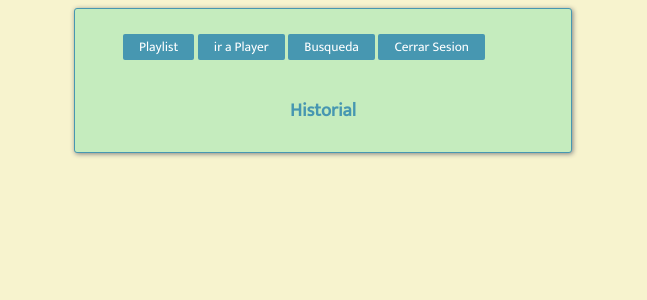
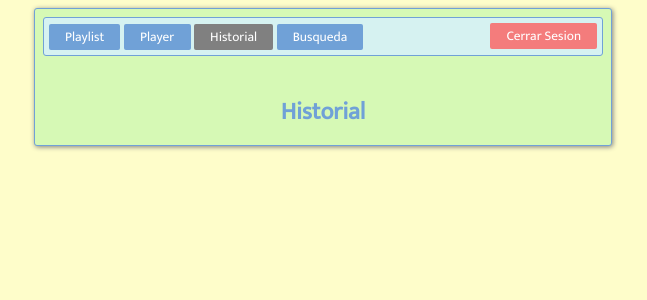
Before and after one commit to sebarocks/radio-cittsb, a Flask app: page /historial in a window 1280 px wide. Shown: the top 300 px of the page, without its empty margins (317-964 px from the left). Run offline with Flask 2, Linux system fonts and the light colour scheme; data that the repository does not hold is empty; parts of the project's set-up code (start-up, migrations or seed data) failed here and were passed over; some libraries are stand-ins or nearby versions.

Commit message:
Hermoseo css

```diff
--- a/main.py
+++ b/main.py
@@ -90,8 +90,9 @@ def currentState():
     return Player.query.first()
 
 def savePlayer(vid):
-    currentState().video_id= Video.query.filter_by(videoid=vid).first()
-    currentState().video_time = 0
+    player_now = currentState()
+    player_now.video_id= Video.query.filter_by(videoid=vid).first().videoid
+    player_now.video_time = 0
     db.session.commit()
 
 def detalle(vidID): #que pasa si es 404?
@@ -107,7 +108,7 @@ def agregarVideo(user,videoID):
 
     det = detalle(videoID)
     titulo = det['snippet']['title']
-    miniatura = det['snippet']['thumbnails']['high']['url']
+    miniatura = det['snippet']['thumbnails']['default']['url']
 
     user_actual = User.query.filter_by(username=user).first()
 
@@ -123,7 +124,7 @@ def revivir(user, vIdDb):
     muerto = Video.query.filter_by(id=vIdDb).first()
     det = detalle(muerto.videoid)
     r_titulo = det['snippet']['title']
-    r_thumb = det['snippet']['thumbnails']['high']['url']
+    r_thumb = det['snippet']['thumbnails']['default']['url']
     renacido = Video(videoid=muerto.videoid, title=r_titulo, thumbnail=r_thumb,activo=True)
     db.session.add(renacido)
     db.session.commit()
@@ -165,7 +166,7 @@ user_autoplay = getAutoplayUser()
 if Player.query.first() is None:
     id_inicial ='-oCPAO3bp4Q'
     det = detalle(id_inicial)
-    vid_inicial = Video(videoid=id_inicial,title=det['snippet']['title'], thumbnail = det['snippet']['thumbnails']['high']['url'], user=user_autoplay, activo=True)
+    vid_inicial = Video(videoid=id_inicial,title=det['snippet']['title'], thumbnail = det['snippet']['thumbnails']['default']['url'], user=user_autoplay, activo=True)
     playerState = Player(video=vid_inicial, video_time='0')
 
     db.session.add(vid_inicial)
@@ -210,7 +211,7 @@ def details():
     iddetalle=request.args['vid']
     det = detalle(iddetalle)
     r_titulo = det['snippet']['title']
-    r_thumb = det['snippet']['thumbnails']['high']['url']
+    r_thumb = det['snippet']['thumbnails']['default']['url']
     return jsonify(dict(titulo=r_titulo,miniatura=r_thumb))
 
 @app.route('/search')
--- a/static/css/style.css
+++ b/static/css/style.css
@@ -4,10 +4,10 @@
 
 .container {
     width: 100%;
-    max-width: 30em;
+    max-width: 35em;
     margin: auto;
-    background-color: #c5ecbe;
-    border: 1px solid #4797b1;
+    background-color: #d6f9b5;
+    border: 1px solid #70a1d7;
     border-radius: 3px;
     box-shadow: 1px 1px 5px grey;
     height: 100%;
@@ -28,24 +28,24 @@ table {
 
 tr {
     margin: 0.3em;
-    border: 1px solid #4797b1;
-    background-color: #c8e6f5;
+    border: 1px solid #70a1d7;
+    background-color: #d6f2f1;
 }
 
 td {
     padding: 0em 1em 0em;
-    border: 0.5px solid #4797b1
+    border: 0.5px solid #70a1d7
 }
 
 fieldset {
-    background-color: #c8e6f5;
-    border: 1px solid #4797b1;
+    background-color: #d6f2f1;
+    border: 1px solid #70a1d7;
 }
 
 body {
     font-family: 'Mukta', sans-serif;
-    color: #4797b1;
-    background-color: #f7f3ce;
+    color: #70a1d7;
+    background-color: #fefdca;
 }
 
 td.msg-user {
@@ -68,9 +68,13 @@ img.thumb {
 input.message {
     min-width: 10em;
     width: 80%;
-    border: 0.5px solid #4797b1;
+    border: 0.5px solid #70a1d7;
 }
 
+h2 {
+    text-align: center;
+    margin-bottom: 5px;
+}
 
 .btn {
     font-family: 'Mukta', sans-serif;
@@ -80,16 +84,16 @@ input.message {
     border-radius: 2px;
     border: none;
     margin: auto;
-    background-color: #4797b1;
+    background-color: #70a1d7;
     color: white;
 }
 
 .btn:enabled {
-    background-color: #4797b1;
+    background-color: #70a1d7;
 }
 
 .btn:enabled:active {
-    background-color: #c8e6f5;
+    background-color: #a5dee5;
 }
 
 .btn:disabled {
@@ -103,7 +107,12 @@ input.message {
 }
 
 .navbar > ul {
+    margin: 0;
     list-style: none;
+    background-color: #d6f2f1;
+    padding: 5px;
+    border-radius: 3px;
+    border: 1px solid #70a1d7;
 }
 
 .navbar > ul > li {
@@ -116,7 +125,6 @@ p {
 }
 
 p.tituloVid {
-    font-size: large;
     line-height: 1.2em;
     margin-bottom: 0.5em;
 }
@@ -124,3 +132,8 @@ p.tituloVid {
 p.autorVid {
     font-size: smaller;
 }
+
+#go-logout{
+    background-color: #f47c7c;
+    float: right;
+}
--- a/static/js/buscador.js
+++ b/static/js/buscador.js
@@ -6,7 +6,7 @@ if (!user_name) {
     window.location = '/'
 }
 
-var tempResults = new Array();
+var tempResults = [];
 
 function generarTr(v_id, srcThumb, title, autor) {
     let newTr = document.createElement('tr');
@@ -28,6 +28,7 @@ function generarTr(v_id, srcThumb, title, autor) {
 
     let addTd = document.createElement('td');
     let addBtn = document.createElement('button');
+    addBtn.setAttribute('type','button');
     addBtn.className='btn';
     addBtn.textContent = 'Agregar Video';
     addBtn.onclick = agregarVideo;
--- a/templates/historial.html
+++ b/templates/historial.html
@@ -1,5 +1,6 @@
 <!DOCTYPE html>
 <html lang="en">
+
 <head>
     <meta charset="UTF-8">
     <meta name="viewport" content="width=device-width, initial-scale=1.0">
@@ -7,21 +8,25 @@
     <title>Radio Cittsb - Historial</title>
     <link rel="stylesheet" href="static/css/style.css">
 </head>
+
 <body>
     <div class="container">
 
         <div class="navbar">
             <ul>
                 <li><button class="btn" id="go-session"><a href="/">Playlist</a></button></li>
-                <li><button class="btn" id="go-search"><a href="/player">ir a Player</a></button></li>
+                <li><button class="btn" id="go-search"><a href="/player">Player</a></button></li>
+                <li><button disabled="true" class="btn" id="go-historial"><a href="/historial">Historial</a></button></li>
                 <li><button class="btn" id="go-search"><a href="/search">Busqueda</a></button></li>
-                <li><button class="btn" id="go-logout">Cerrar Sesion</button></li>
+                <li><button class="btn right" id="go-logout">Cerrar Sesion</button></li>
             </ul>
         </div>
 
         <div class="row">
             <table class="mensajes">
-                <caption><h3>Historial</h3></caption>
+                <caption>
+                    <h2>Historial</h2>
+                </caption>
                 {% for video in videos %}
                 <tr id="v_{{video.id}}">
                     <td class="msg-user"> {{ video.user.username }}:</td>
@@ -36,4 +41,5 @@
     <script src="https://cdnjs.cloudflare.com/ajax/libs/socket.io/1.7.3/socket.io.min.js"></script>
     <script src="/static/js/historial.js"></script>
 </body>
+
 </html>
--- a/templates/index.html
+++ b/templates/index.html
@@ -15,10 +15,11 @@
 
         <div class="navbar">
             <ul>
-                <li><button class="btn" id="go-search"><a href="/player">ir a Player</a></button></li>
+                <li><button disabled="true" class="btn" id="go-session">Playlist</button></li>
+                <li><button class="btn" id="go-search"><a href="/player">Player</a></button></li>
                 <li><button class="btn" id="go-historial"><a href="/historial">Historial</a></button></li>
                 <li><button class="btn" id="go-search"><a href="/search">Busqueda</a></button></li>
-                <li><button class="btn" id="go-logout">Cerrar Sesion</button></li>
+                <li><button class="btn right" id="go-logout">Cerrar Sesion</button></li>
             </ul>
         </div>
 
--- a/templates/player.html
+++ b/templates/player.html
@@ -15,9 +15,10 @@
         <div class="navbar">
             <ul>
                 <li><button class="btn" id="go-session"><a href="/">Playlist</a></button></li>
+                <li><button disabled="true" class="btn" id="go-search"><a href="/player">Player</a></button></li>
+                <li><button class="btn" id="go-historial"><a href="/historial">Historial</a></button></li>
                 <li><button class="btn" id="go-search"><a href="/search">Busqueda</a></button></li>
-                <li><button class="btn" id="go-historial"><a href="/historial">Historial</a></button></li>
-                <li><button class="btn" id="go-logout">Cerrar Sesion</button></li>
+                <li><button class="btn right" id="go-logout">Cerrar Sesion</button></li>
             </ul>
         </div>
 
--- a/to_do.txt
+++ b/to_do.txt
@@ -10,6 +10,7 @@
 - notificacion ver siguiente autoplay
 - mejorar autoplay
 
+- bug: ordenar botones navbar
 - bug: no cargar cancion inicial con html
 - bug: savestate en inicio de cancion (algo pasa)
 
```
Also changed, not shown: templates/buscador.html (+5 -4 lines). Lines whose indentation alone changed are shown as unchanged.
